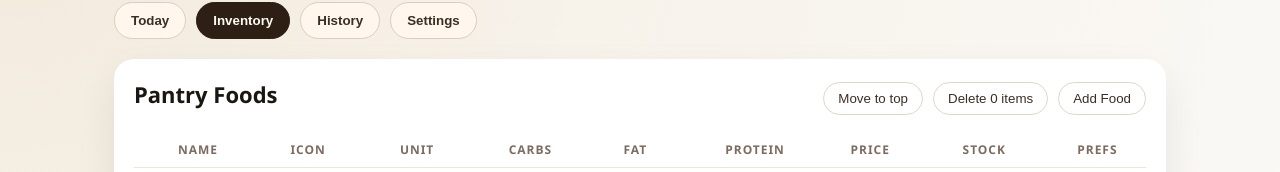
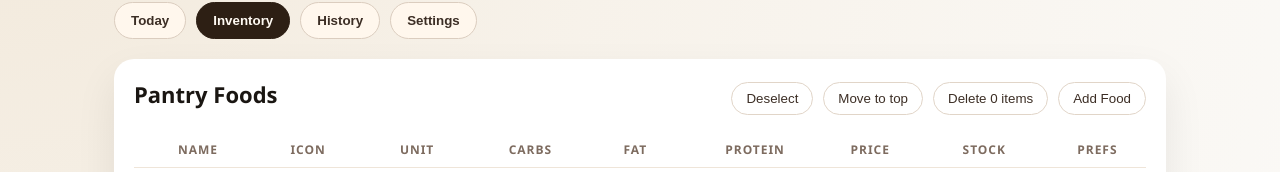
Before and after one commit to quark-zju/EatPlanner, a React (Vite) app: page / in a window 1280 px wide. Both pictures are taken after a click on the button "Inventory". Shown: the part 143-315 px from the top of the page. Built offline with nearby package versions, Linux system fonts and the light colour scheme; the HTML template or start-up script is replaced by a standard one.

Commit message:
feat: add deselect action for inventory selection
Agent-Model: gpt-5.3-codex

```diff
--- a/src/components/tabs/InventoryTab.tsx
+++ b/src/components/tabs/InventoryTab.tsx
@@ -43,6 +43,14 @@ export default function InventoryTab() {
       <div className="card__header">
         <h2>Pantry Foods</h2>
         <div className="storage-actions">
+          <button
+            className="ghost"
+            type="button"
+            disabled={selectedCount === 0}
+            onClick={() => setSelectedFoodIds([])}
+          >
+            Deselect
+          </button>
           <button
             className="ghost"
             type="button"
```
